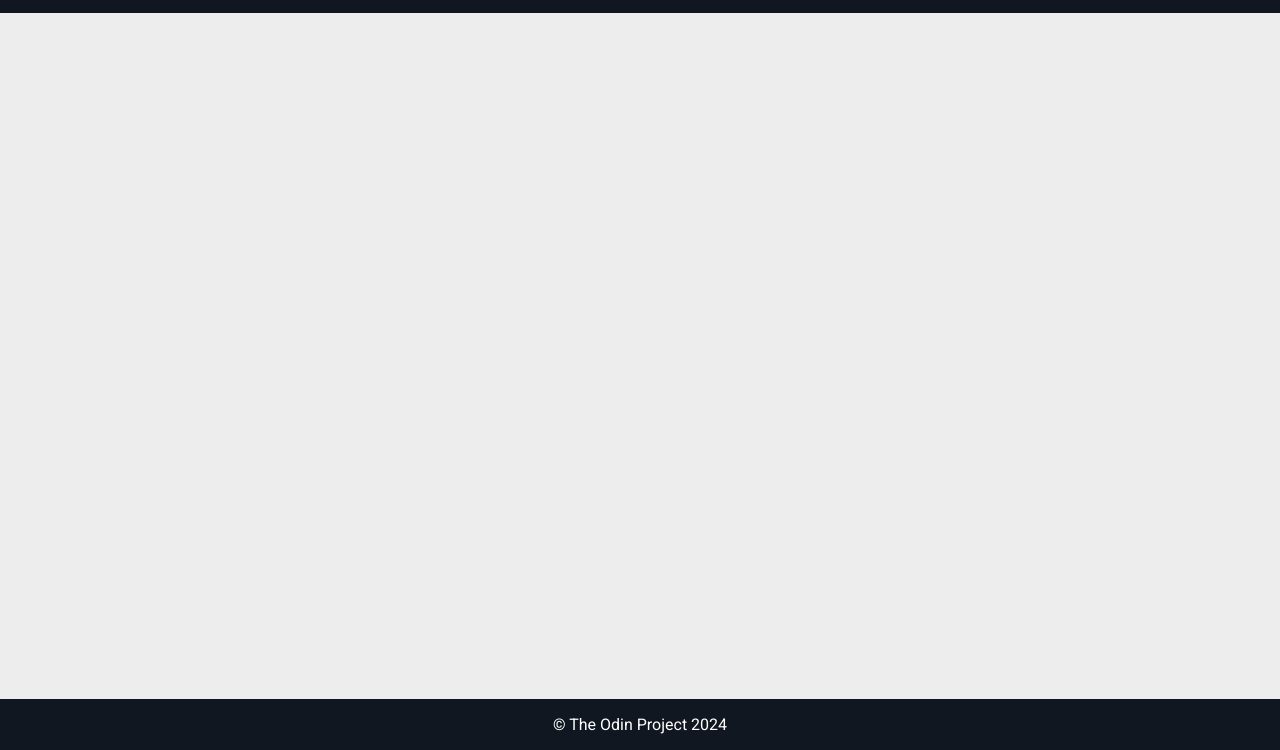
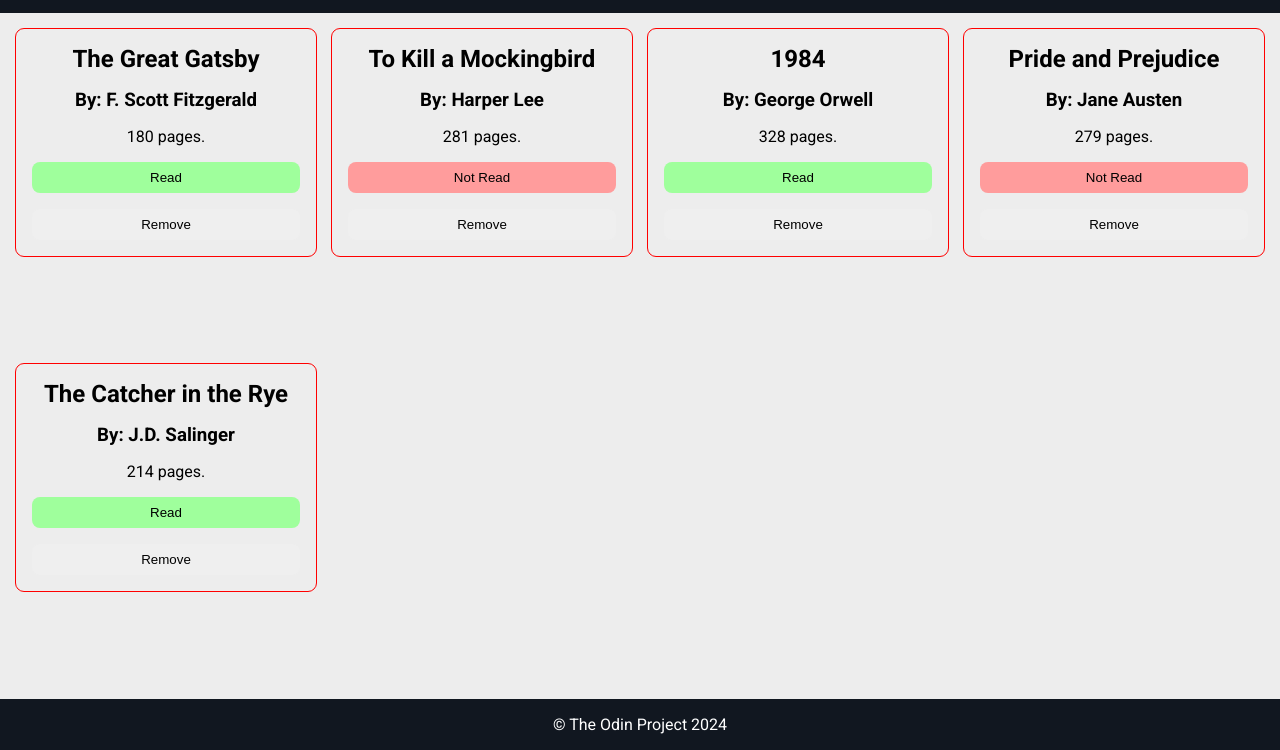
Before and after one commit to Victor-M-Giraldo/library, a plain HTML site: page index.html in a window 1280 px wide. Shown: the part 50-800 px from the top of the page. Drawn offline with Linux system fonts and the light colour scheme.

Commit message:
Display books on webpage, allow users to toggle read status and remove them.

```diff
--- a/index.html
+++ b/index.html
@@ -42,7 +42,10 @@
             </ul>
         </nav>
     </header>
-    <main></main>
+    <main>
+        <section class="library">
+        </section>
+    </main>
     <footer>
         <p class="footer-text">&copy The Odin Project 2024</p>
     </footer>
--- a/public/css/style.css
+++ b/public/css/style.css
@@ -169,3 +169,38 @@ input[type="checkbox"] {
     box-shadow: 0 4px 10px rgba(255, 59, 47, 0.4);
     cursor: pointer;
 }
+
+.library {
+    width: 100%;
+    height: 100%;
+    display: grid;
+    grid-template-columns: repeat(auto-fill, minmax(300px, 1fr));
+    gap: 1rem;
+    align-items: start;
+}
+
+.book {
+    outline: 1px solid red;
+    padding: 1rem;
+    border-radius: .5rem;
+    display: flex;
+    flex-direction: column;
+    gap: 1rem;
+}
+
+.book-title, .book-author, .book-pages {
+    text-align: center;
+}
+
+.book-read, .book-remove {
+    padding: .5rem 1rem;
+    border-radius: .5rem;
+}
+
+.read {
+    background-color: #9fff9c;
+}
+
+.not-read {
+    background-color: #ff9c9c;
+}
--- a/public/js/script.js
+++ b/public/js/script.js
@@ -5,8 +5,17 @@ const title = document.querySelector("#title");
 const author = document.querySelector("#author");
 const pages = document.querySelector("#pages");
 const read = document.querySelector("#read");
+const libraryContainer = document.querySelector(".library");
 
-const library = [];
+const library = [
+    new Book('The Great Gatsby', 'F. Scott Fitzgerald', 180, true),
+    new Book('To Kill a Mockingbird', 'Harper Lee', 281, false),
+    new Book('1984', 'George Orwell', 328, true),
+    new Book('Pride and Prejudice', 'Jane Austen', 279, false),
+    new Book('The Catcher in the Rye', 'J.D. Salinger', 214, true),
+];
+
+library.forEach((book) => addBookToDom(book));
 
 function Book(title, author, pages, read) {
     if (typeof title !== 'string' || title === '') {
@@ -44,7 +53,70 @@ closeModal.addEventListener('click', (e) => {
     modal.close();
     if (title.value !== '' && author.value !== '' && pages.value !== '') {
         const book = new Book(title.value, author.value, parseInt(pages.value), read.checked);
-        library.push(book);
-        // Add book to the DOM.
+        addBookToLibrary(book);
+        resetForm();
     }
 });
+
+function addBookToLibrary(book) {
+    if (!(book instanceof Book)) {
+        throw new Error('Book must be an instance of Book');
+    }
+    library.push(book);
+    addBookToDom(book);
+}
+
+function resetForm() {
+    title.value = '';
+    author.value = '';
+    pages.value = '';
+    read.checked = false;
+}
+
+function addBookToDom(book) {
+    const bookDiv = document.createElement('div');
+    bookDiv.classList.add('book');
+    const bookTitle = document.createElement('h2');
+    bookTitle.classList.add('book-title');
+    bookTitle.textContent = book.title;
+    const bookAuthor = document.createElement('h3');
+    bookAuthor.classList.add('book-author');
+    bookAuthor.textContent = `By: ${book.author}`;
+    const bookPages = document.createElement('p');
+    bookPages.classList.add('book-pages');
+    bookPages.textContent = `${book.pages} pages.`;
+    const bookRead = document.createElement('button');
+    bookRead.classList.add('book-read');
+    bookRead.textContent = book.read ? 'Read' : 'Not Read';
+    if (book.read) {
+        bookRead.classList.add('read');
+    } else {
+        bookRead.classList.add('not-read');
+    }
+    bookRead.addEventListener('click', (e) => {
+        book.read = !book.read;
+        bookRead.textContent = book.read ? 'Read' : 'Not Read';
+        if (book.read) {
+            bookRead.classList.remove('not-read');
+            bookRead.classList.add('read');
+        } else {
+            bookRead.classList.remove('read');
+            bookRead.classList.add('not-read');
+        }
+    });
+    const bookRemove = document.createElement('button');
+    bookRemove.textContent = 'Remove';
+    bookRemove.classList.add('book-remove');
+
+    bookDiv.appendChild(bookTitle);
+    bookDiv.appendChild(bookAuthor);
+    bookDiv.appendChild(bookPages);
+    bookDiv.appendChild(bookRead);
+    bookDiv.appendChild(bookRemove);
+    libraryContainer.appendChild(bookDiv);
+    bookDiv.dataset.index = library.indexOf(book);
+    bookRemove.addEventListener('click', (e) => {
+        library.splice(library.indexOf(book), 1);
+        libraryContainer.removeChild(bookDiv);
+    });
+}
```
